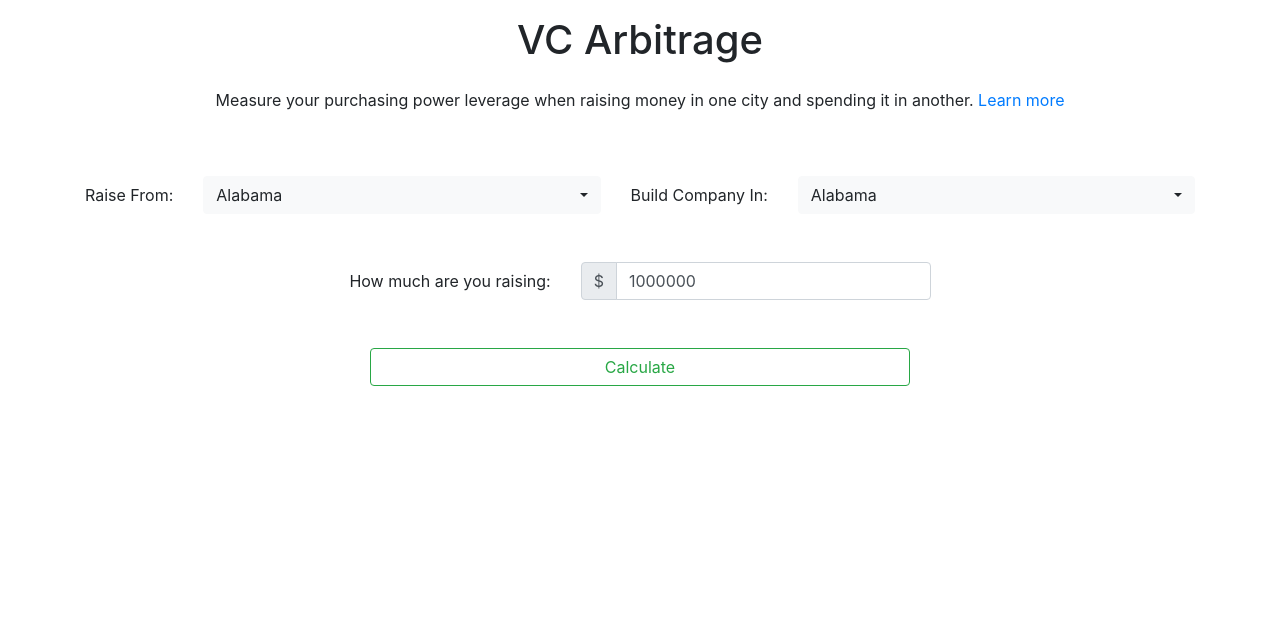
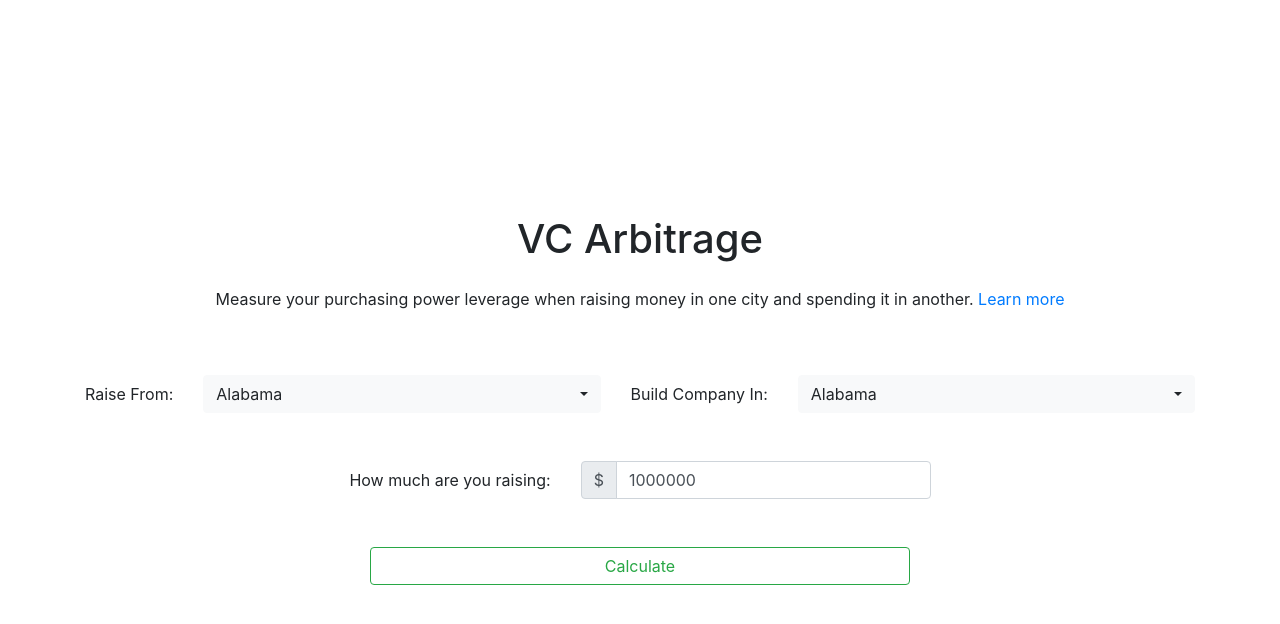
Before and after one commit to antondrozd/vc-arbitrage, a plain HTML site: page index.html in a window 1280 px wide. Drawn offline with nearby package versions, Linux system fonts and the light colour scheme.

Commit message:
Add fullscreen section

```diff
--- a/css/style.css
+++ b/css/style.css
@@ -1,3 +1,11 @@
+.fullscreen {
+  display: flex;
+  width: 100vw;
+  height: 100vh;
+  align-items: center;
+  justify-content: center;
+}
+
 .bar-chart .card {
   border: none;
   min-width: 10rem;
--- a/index.html
+++ b/index.html
@@ -24,7 +24,7 @@
     <title>VC Arbitrage</title>
   </head>
   <body>
-    <section>
+    <section class="fullscreen">
       <div class="container py-3">
         <div class="row justify-content-center">
           <div class="col-10 col-md-8 text-center">
@@ -93,7 +93,7 @@
       </div>
     </section>
 
-    <section class="d-none" id="result">
+    <section class="d-none fullscreen" id="result">
       <div class="container py-3">
         <div class="row mb-3">
           <div class="col-12 text-center">
--- a/js/renderResult.js
+++ b/js/renderResult.js
@@ -16,6 +16,6 @@ export default function renderResult() {
   $('.raise-from').text(raiseFrom);
   $('.spend-in').text(spendIn);
 
-  $target.removeClass('d-none').addClass('d-block');
+  $target.removeClass('d-none').addClass('d-flex');
   scrollTo($target, 500);
 }
```
